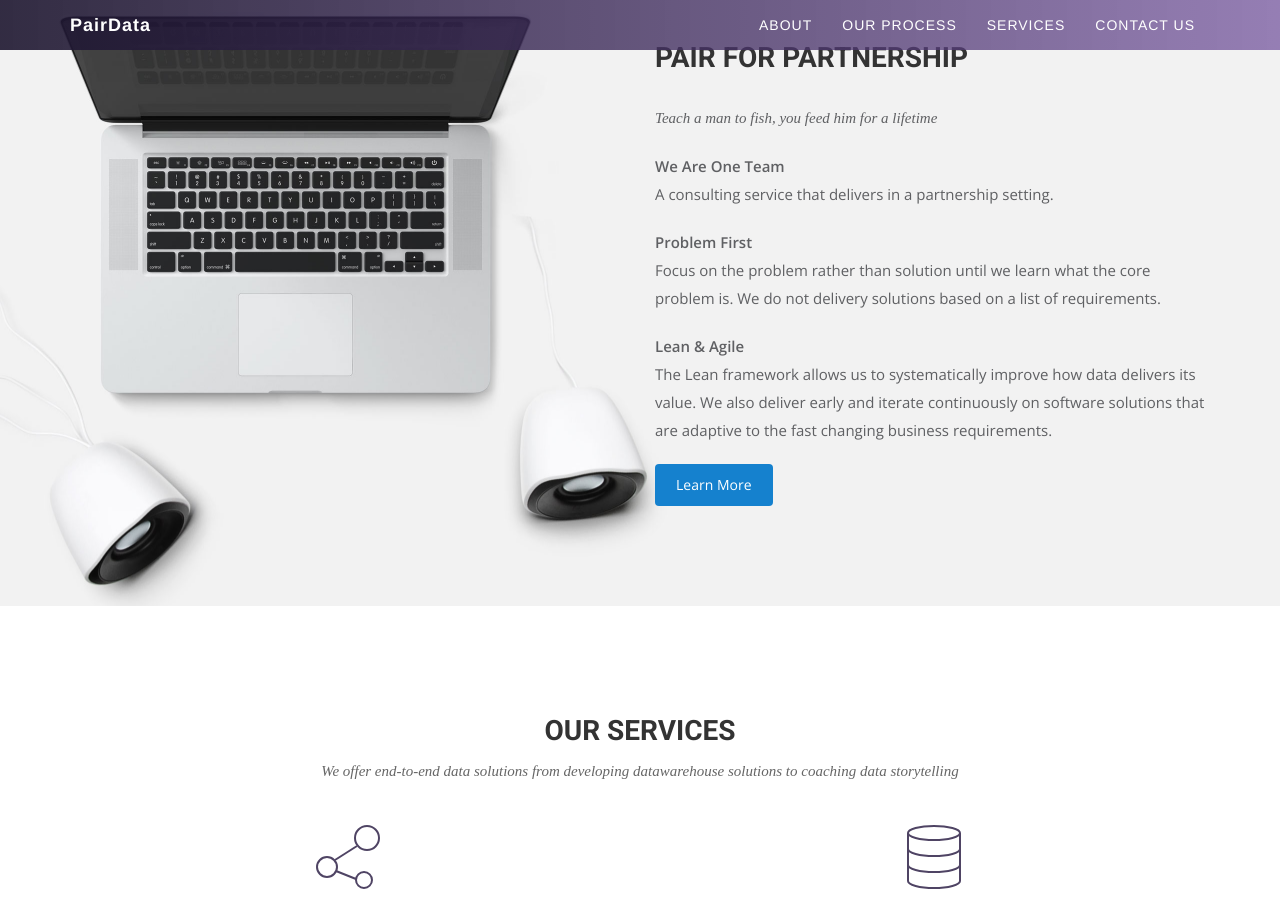
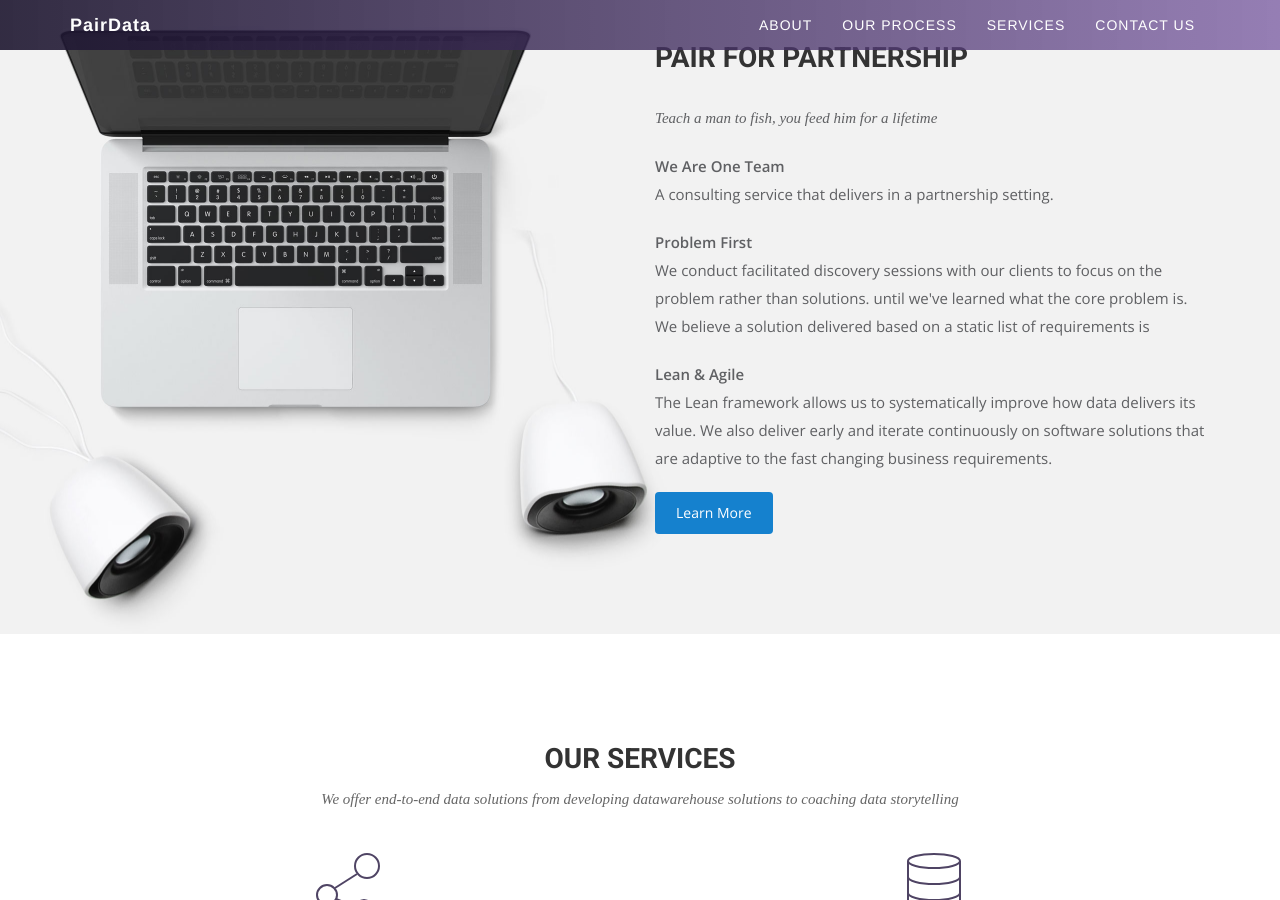
Before and after one commit to thisiskenfrom85/pdlanding, a Jekyll site: the page built from index.html, in a window 1280 px wide and 900 px high, scrolled down 1595 px. Built offline with Jekyll 4.4.1, drawn with Linux system fonts in a browser that asks for light colours; nearby versions of some CDN libraries; some web fonts are replaced.

Commit message:
update https for google fonts

```diff
--- a/css/airspace.css
+++ b/css/airspace.css
@@ -6,9 +6,9 @@
  *
  */
 
-@import url(http://fonts.googleapis.com/css?family=Open+Sans:400,300,600);
-@import url(http://fonts.googleapis.com/css?family=Roboto:400,100,300,500,700);
-@import url(http://fonts.googleapis.com/css?family=Volkhov:400italic);
+@import url(https://fonts.googleapis.com/css?family=Open+Sans:400,300,600);
+@import url(https://fonts.googleapis.com/css?family=Roboto:400,100,300,500,700);
+@import url(https://fonts.googleapis.com/css?family=Volkhov:400italic);
 /* var text-decoration */
 /*--
 	Common Css
--- a/index.html
+++ b/index.html
@@ -49,7 +49,7 @@
           <p>Teach a man to fish, you feed him for a lifetime </p>
         </div>
         <p><b>We Are One Team</b> <br> A consulting service that delivers in a partnership setting.</p>
-        <p><b>Problem First</b> <br> Focus on the problem rather than solution until we learn what the core problem is. We do not delivery solutions based on a list of requirements.
+        <p><b>Problem First</b> <br> We conduct facilitated discovery sessions with our clients to focus on the problem rather than solutions.  until we've learned what the core problem is. We believe a solution delivered based on a static list of requirements is
         </p>
         <p><b>Lean & Agile</b> <br>The Lean framework allows us to systematically improve how data delivers its value. We also deliver early and iterate continuously on software solutions that are adaptive to the fast changing business requirements. </p>
         <a class="typeform-share btn btn-view-works" href="https://ken277.typeform.com/to/qaUWVc" data-mode="popup"  data-hide-headers=true data-hide-footer=true target="_blank">Learn More</a><script>(function(){var qs,js,q,s,d=document,gi=d.getElementById,ce=d.createElement,gt=d.getElementsByTagName,id="typef_orm_share",b="https://s3-eu-west-1.amazonaws.com/share.typeform.com/";if(!gi.call(d,id)){js=ce.call(d,"script");js.id=id;js.src=b+"share.js";q=gt.call(d,"script")[0];q.parentNode.insertBefore(js,q)}})()</script>
```
